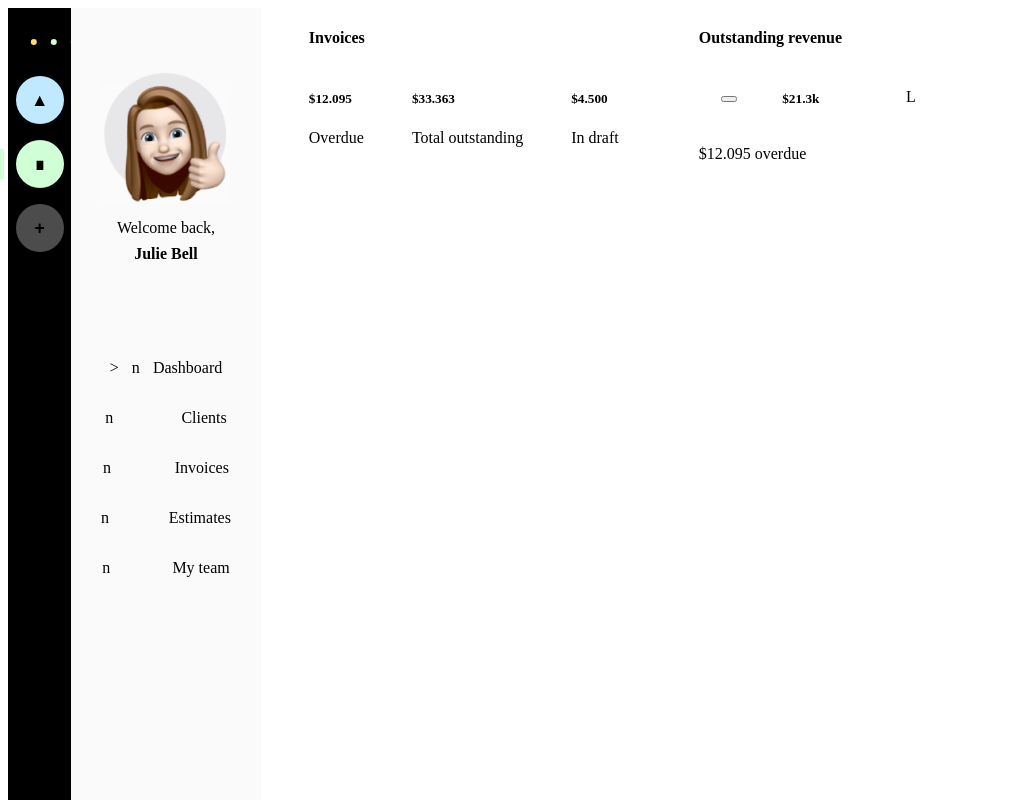
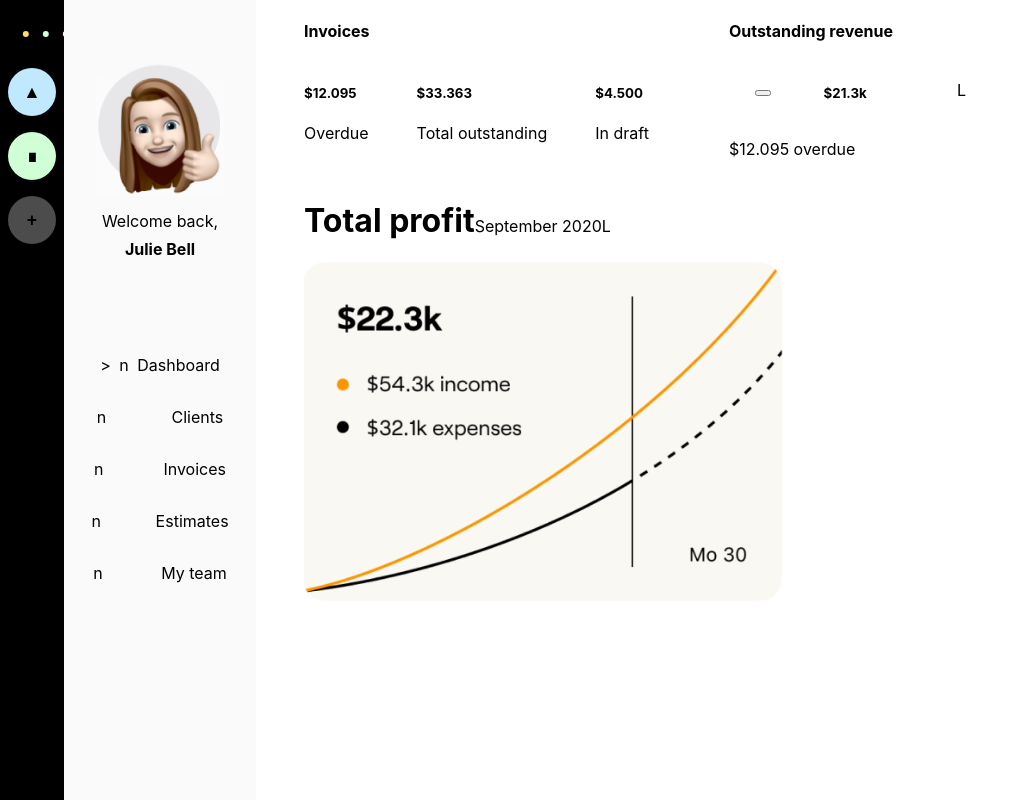
Before and after one commit to RubenChalapud/PracticaScss, a React (Create React App) app: page / in a window 1280 px wide. Shown: the top 800 px of the page, without its empty margins (0-1023 px from the left). Built offline with nearby package versions, Linux system fonts and the light colour scheme.

Commit message:
Se agregó estructura de segunda parte de contenidos, sin estilos.

```diff
--- a/src/Components/Contenido/Contenido.js
+++ b/src/Components/Contenido/Contenido.js
@@ -1,9 +1,11 @@
 import React from "react";
 import "./Contenidos.css"
+import imgGrafica from "./grafica.png"
 
 function Contenidos() {
     return (
       <div className="o-contenidos">
+
         <div className="o-container-first">
           <div className="o-container-invoices-title">
             <h4 className="o-title-invoices">Invoices</h4>
@@ -33,10 +35,19 @@ function Contenidos() {
           <div className="o-container-search-icon">
             <p>L</p>
           </div>
+        </div>
 
+        <div className="o-container-second">
+          <div className="o-container-profits">
+            <div className="o-container-title-profits">
+              <h1>Total profit</h1>
+              <p>September 2020</p>
+              <p>L</p>
+            </div>
+            <img src={imgGrafica} className="o-img-grafica" alt="Imagen de grafica"></img>
+          </div>
 
         </div>
-
 
       </div>
     );
--- a/src/Components/Contenido/Contenidos.css
+++ b/src/Components/Contenido/Contenidos.css
@@ -41,3 +41,20 @@
 .o-container-search-icon {
     padding: 4rem;
 }
+
+.o-container-second {
+    display: flex;
+    flex-direction: row;
+    margin-left: 3rem;
+}
+
+.o-container-title-profits {
+    display: flex;
+    flex-direction: row;
+    align-content: center;
+    align-items: baseline;
+}
+
+.o-img-grafica {
+    width: 30rem;
+}
--- a/src/index.js
+++ b/src/index.js
@@ -1,6 +1,6 @@
 import React from 'react';
 import ReactDOM from 'react-dom';
-import './index.scss';
+import './index.css';
 import App from './App';
 import reportWebVitals from './reportWebVitals';
 
```
Also changed, not shown: src/Components/Contenido/grafica.png (added).
